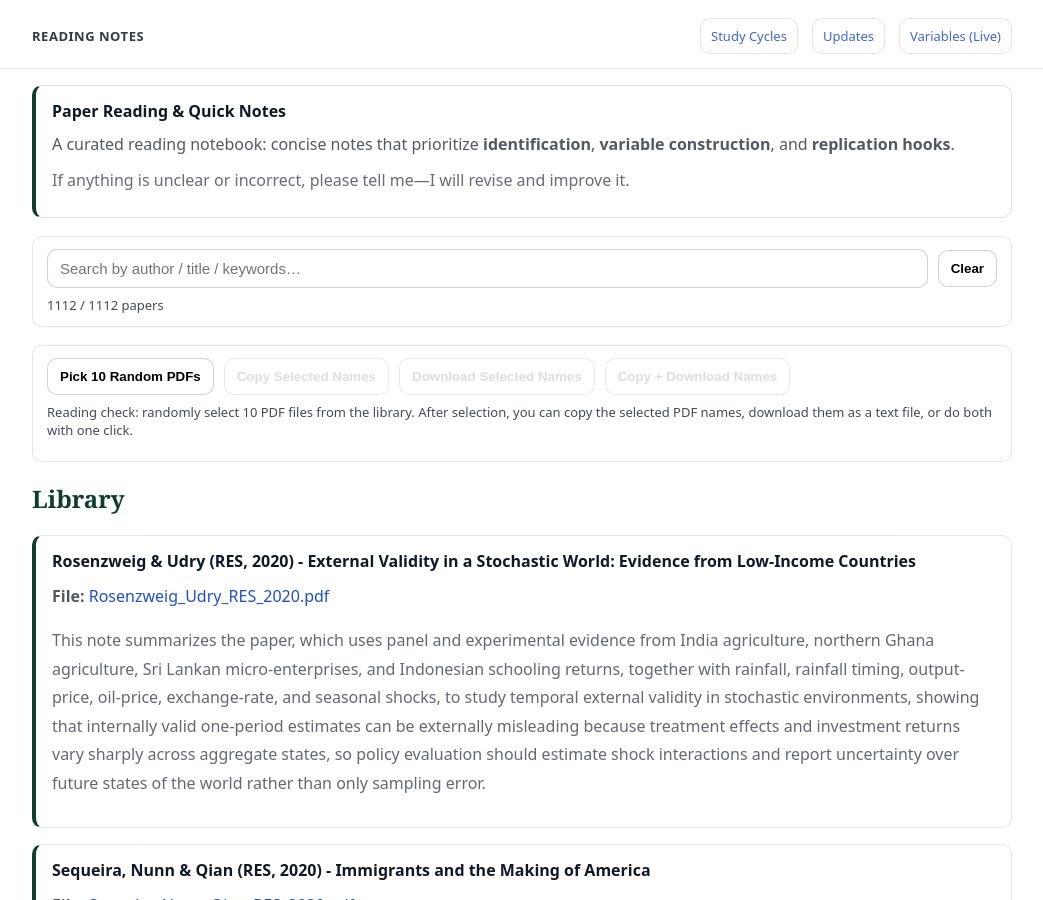
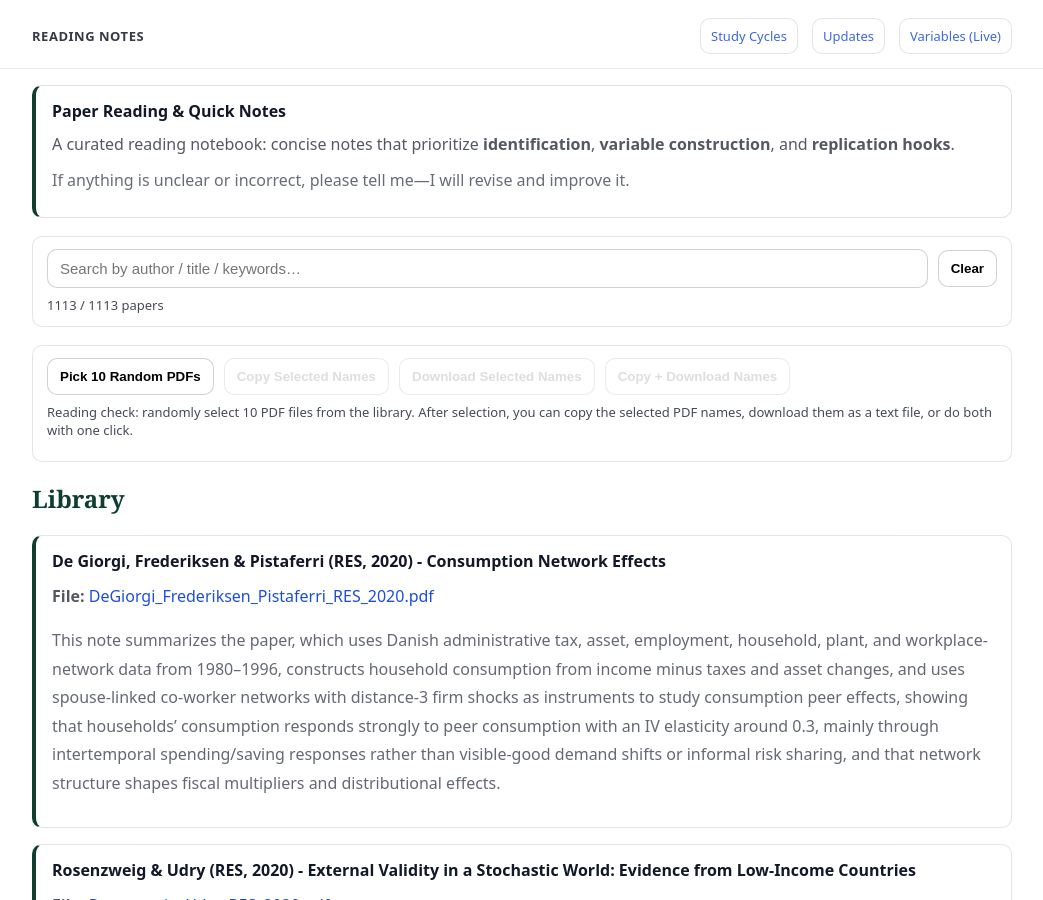
Before and after one commit to yaxinzn/study-archive, a Jekyll site: the page built from reading/index.md, in a window 1280 px wide and 900 px high. Shown: the whole window, without its empty margins (118-1161 px from the left). Built offline with Jekyll 4.4.1, drawn with Linux system fonts in a browser that asks for light colours.

Commit message:
Reading: add/update DeGiorgi_Frederiksen_Pistaferri_RES_2020.pdf

```diff
--- a/_data/reading.yml
+++ b/_data/reading.yml
@@ -1,3 +1,7 @@
+- title: "De Giorgi, Frederiksen & Pistaferri (RES, 2020) - Consumption Network Effects"
+  file: "DeGiorgi_Frederiksen_Pistaferri_RES_2020.pdf"
+  desc: "This note summarizes the paper, which uses Danish administrative tax, asset, employment, household, plant, and workplace-network data from 1980–1996, constructs household consumption from income minus taxes and asset changes, and uses spouse-linked co-worker networks with distance-3 firm shocks as instruments to study consumption peer effects, showing that households’ consumption responds strongly to peer consumption with an IV elasticity around 0.3, mainly through intertemporal spending/saving responses rather than visible-good demand shifts or informal risk sharing, and that network structure shapes fiscal multipliers and distributional effects."
+
 - title: "Rosenzweig & Udry (RES, 2020) - External Validity in a Stochastic World: Evidence from Low-Income Countries"
   file: "Rosenzweig_Udry_RES_2020.pdf"
   desc: "This note summarizes the paper, which uses panel and experimental evidence from India agriculture, northern Ghana agriculture, Sri Lankan micro-enterprises, and Indonesian schooling returns, together with rainfall, rainfall timing, output-price, oil-price, exchange-rate, and seasonal shocks, to study temporal external validity in stochastic environments, showing that internally valid one-period estimates can be externally misleading because treatment effects and investment returns vary sharply across aggregate states, so policy evaluation should estimate shock interactions and report uncertainty over future states of the world rather than only sampling error."
```
Also changed, not shown: 1 other file.
